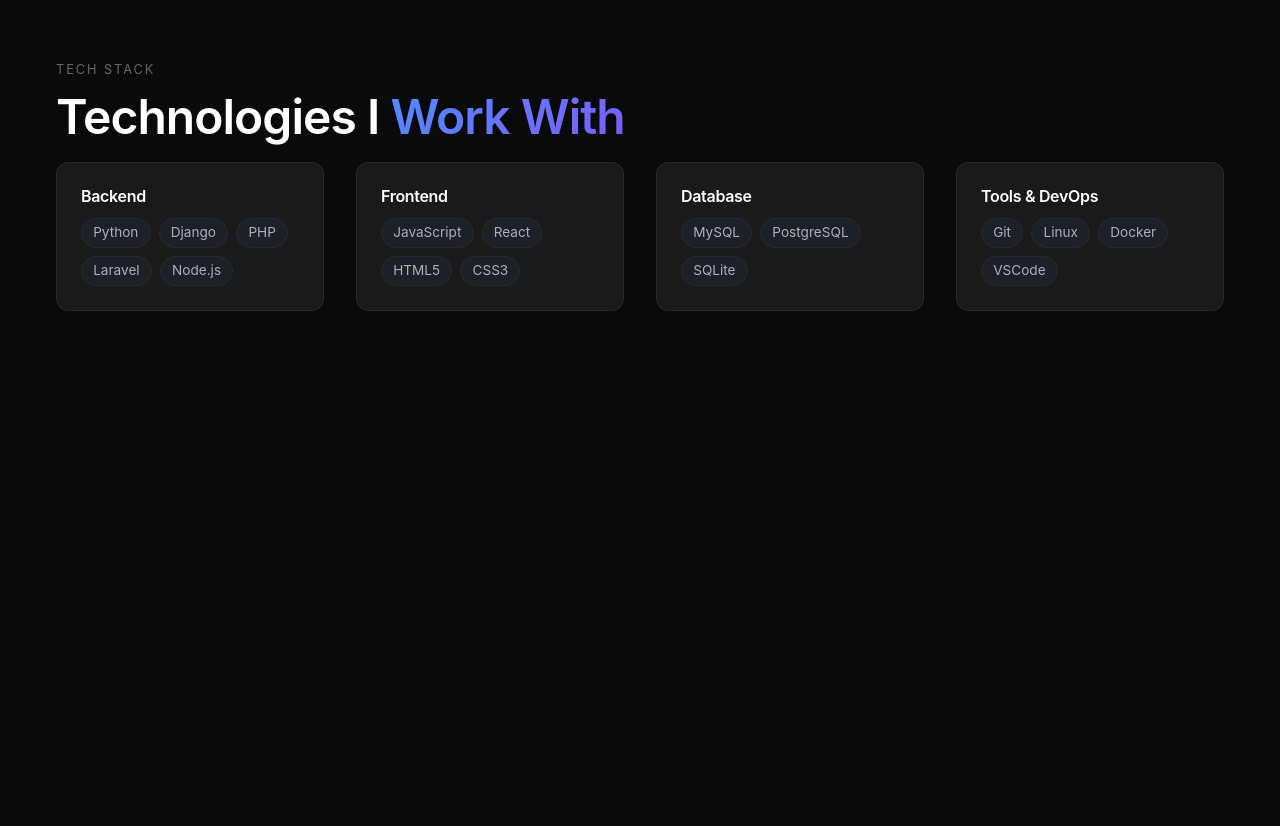
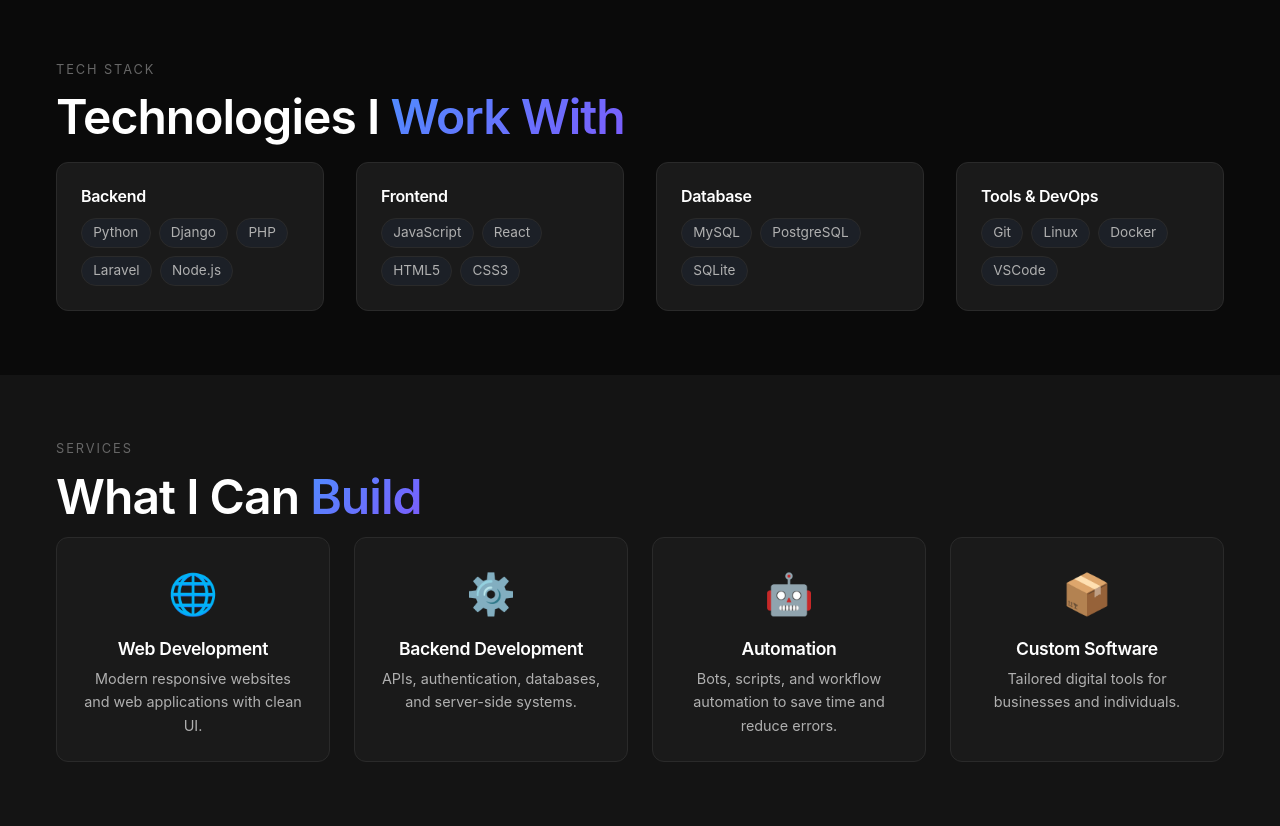
Before and after one commit to sinamahboub/sinamahboub.github.io, a plain HTML site: page index.html in a window 1280 px wide. Shown: the part 1913-2739 px from the top of the page. Before the commit the page ends 2288 px from the top, so only its background shows below. Drawn offline with Linux system fonts and the light colour scheme.

Commit message:
feat: add services section for freelance offerings

```diff
--- a/assets/css/main.css
+++ b/assets/css/main.css
@@ -617,6 +617,37 @@ img {
   border: 1px solid var(--border-color);
 }
 
+/* ---------- Services ---------- */
+.services {
+  padding: var(--space-8) 0;
+  background: var(--bg-secondary);
+}
+.services-grid {
+  display: grid;
+  grid-template-columns: repeat(auto-fit, minmax(240px, 1fr));
+  gap: var(--space-5);
+}
+.service-item {
+  text-align: center;
+  transition: all var(--transition-base);
+}
+.service-item:hover {
+  transform: translateY(-6px);
+  border-color: var(--border-light);
+}
+.service-icon {
+  font-size: 2.5rem;
+  margin-bottom: var(--space-3);
+}
+.service-item h3 {
+  font-size: 1.1rem;
+  margin-bottom: var(--space-2);
+}
+.service-item p {
+  font-size: 0.9rem;
+  color: var(--text-secondary);
+}
+
 /* Responsive helpers */
 .hide-mobile {
   display: none;
--- a/index.html
+++ b/index.html
@@ -240,6 +240,36 @@
   </div>
 </section>
 
+<!-- ========== SERVICES ========== -->
+<section id="services" class="services section">
+  <div class="container">
+    <span class="section-label">Services</span>
+    <h2 class="section-title">What I Can <span class="text-gradient">Build</span></h2>
+    <div class="services-grid">
+      <div class="card service-item">
+        <div class="service-icon">🌐</div>
+        <h3>Web Development</h3>
+        <p>Modern responsive websites and web applications with clean UI.</p>
+      </div>
+      <div class="card service-item">
+        <div class="service-icon">⚙️</div>
+        <h3>Backend Development</h3>
+        <p>APIs, authentication, databases, and server-side systems.</p>
+      </div>
+      <div class="card service-item">
+        <div class="service-icon">🤖</div>
+        <h3>Automation</h3>
+        <p>Bots, scripts, and workflow automation to save time and reduce errors.</p>
+      </div>
+      <div class="card service-item">
+        <div class="service-icon">📦</div>
+        <h3>Custom Software</h3>
+        <p>Tailored digital tools for businesses and individuals.</p>
+      </div>
+    </div>
+  </div>
+</section>
+
     <script src="./assets/js/script.js"></script>
     <script src="./assets/js/navigation.js"></script>
   </body>
```
